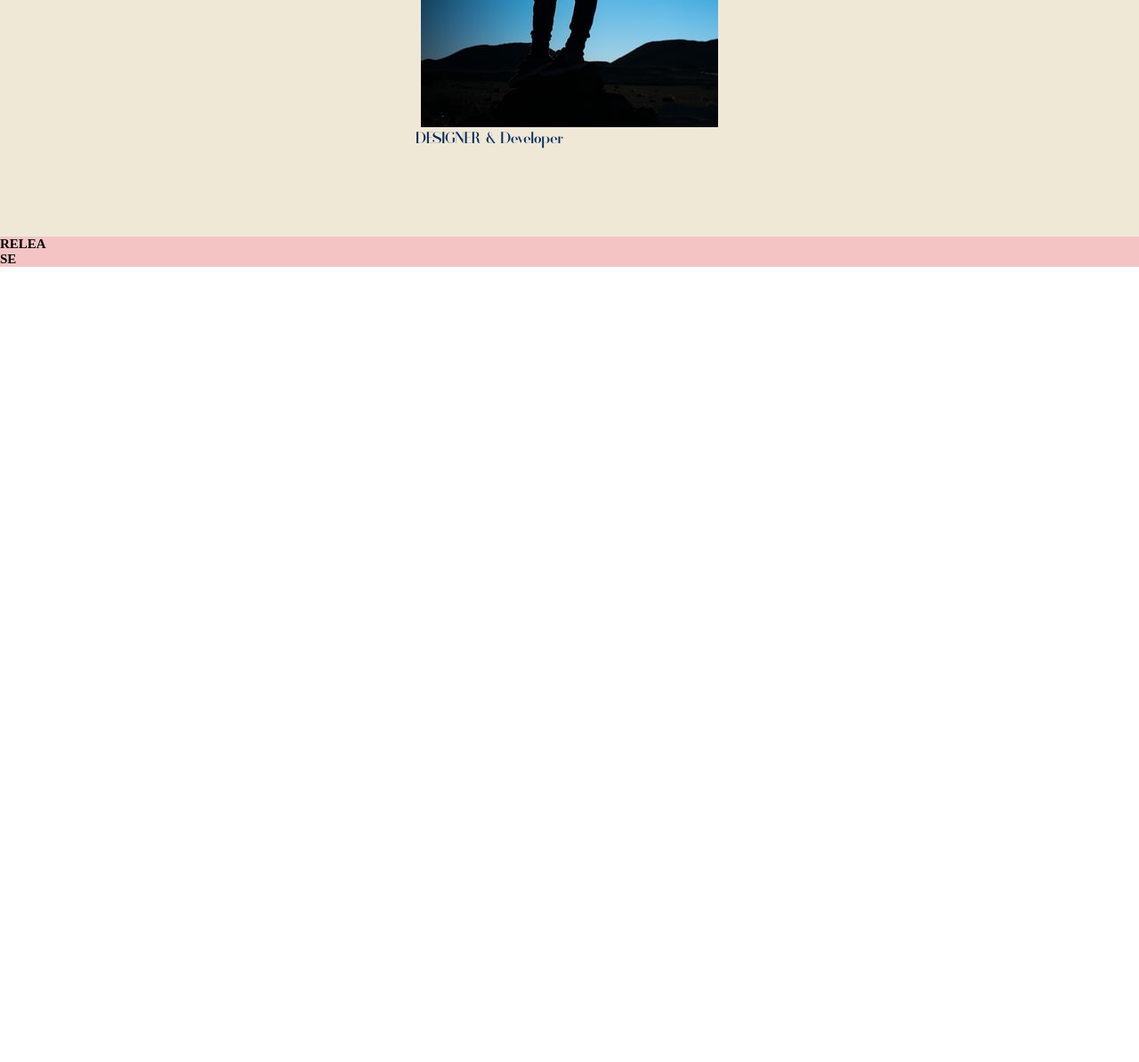
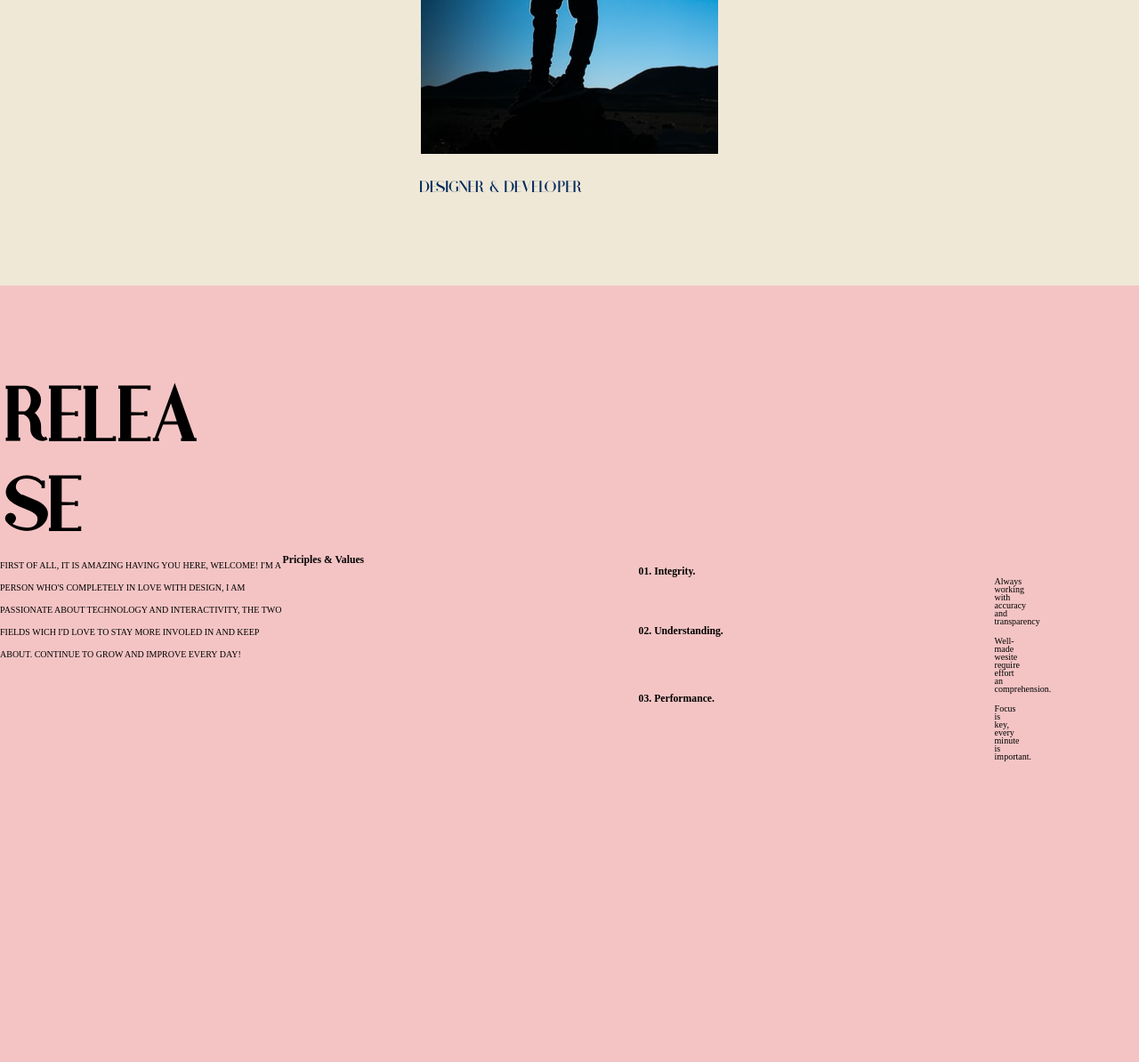
Before and after one commit to Skrawl2K/Folio, a plain HTML site: page index.html in a window 1280 px wide. Shown: the part 586-1780 px from the top of the page at 89% size. Before the commit the page ends 886 px from the top, so only its background shows below. Drawn offline with Linux system fonts and the light colour scheme.

Commit message:
further correction / 15 min before final meeting of the day

```diff
--- a/assets/css/stlye.css
+++ b/assets/css/stlye.css
@@ -6,11 +6,6 @@
 @font-face {
     font-family: Athene;
     src: url("../fonts/Athene.otf");
-}
-
-@font-face {
-    font-family: Befonts;
-    src: url("../fonts/");
 }
 
 html {
@@ -32,47 +27,87 @@ header {
 
 header h1 {
     font-family: Athene;
-    text-decoration-line: underline;
     text-align: center;
     font-size: 8rem;
-
+    border-bottom: 2px solid #042A5A;
+    margin: 0 28%
 }
 
-section {
+header img {
+    margin: 2% 0;
+}
+
+/* header h1 span{
+    border: 2px solid #042A5A;
+} */
+
+header section {
     text-align: center;
     justify-content: center;
 }
 
-section figcaption {
+header section figcaption {
     padding-right: 18rem;
     font-size: 1.5rem;
     color: #042A5A;
     font-family: Athene;
+    padding-left: 2%;
 }
 
-/* figure {
-    /* display: flex;
-    align-content: center;
+
+/* ===================== Main Style ========================== */
+
+
+main section {
+    height: 1607.6px;
+    width: 1280px;
+    background-color: #F4C4C4;
+}
+
+main section h2 {
+    text-align: left;
+    font-size: 7rem;
+    font-family: Athene;
+}
+
+main section h2:nth-of-type(1) {
+    padding-top: 10rem;
+}
+
+main section article {
+    display: flex;
+    justify-content: flex-end;
+}
+
+main section article p {
+    width: 33%;
+    line-height: 2.5rem;
 
 }
 
-figcaption {
-    display: flex;
-} */
-
-/* ===================== Main Style ========================== */
-
-main section:nth-of-type(1) {
-    height: 1607, 6px;
-    background-color: #F4C4C4;
+main section article section {
+    flex-direction: column;
 }
 
-main section:nth-of-type(1) h2 {
-    text-align: left;
+main section article section h3{
+    text-align: ;
 }
 
-main section article {
-    justify-content: flex-end;
+main section article section div h3{
+    padding-left: 40rem;
+
+}
+
+main section article section div p {
+    padding-left: 80rem;
+    line-height: 9px;
+    text-align: right;
+}
+
+main section img {
+    width: 8rem;
+    align-items: flex-end;
+    justify-content: right;
 }
 
 /* ===================== Footer Style ========================== */
--- a/index.html
+++ b/index.html
@@ -15,11 +15,11 @@
     </Section>
     <header>
         <h1>TEMPORARY</h1>
-        <h1>Folio ©</h1>
+        <h1>Folio <span> </span> ©</h1>
         <section>
             <figure>
                 <img src="./assets/img/blue.jpeg" alt="Human figure">
-                <figcaption>DESIGNER & Developer</figcaption>
+                <figcaption><span>DESIGNER</span> & DEVELOPER</figcaption>
             </figure>
         </section>
     </header>
@@ -29,10 +29,29 @@
             <h2>SE</h2>
             <article>
                 <p>
+                    FIRST OF ALL, IT IS AMAZING HAVING YOU HERE, WELCOME! I'M A PERSON WHO'S COMPLETELY IN LOVE WITH
+                    DESIGN, I AM PASSIONATE ABOUT TECHNOLOGY AND INTERACTIVITY, THE TWO FIELDS WICH I'D LOVE TO STAY
+                    MORE INVOLED IN AND KEEP ABOUT. CONTINUE TO GROW AND IMPROVE EVERY DAY!
+                </p>
+                <section>
+                    <h3>Priciples & Values</h3>
+                    <div>
+                        <h3>01. Integrity.</h3>
+                        <p>Always working with accuracy and transparency</p>
+                    </div>
+                    <div>
+                        <h3>02. Understanding.</h3>
+                        <p>Well-made wesite require effort an comprehension.</p>
+                    </div>
+                    <div>
+                        <h3>03. Performance.</h3>
+                        <p>Focus is key, every minute is important.</p>
+                    </div>
+                </section>
+            </article>
+            <img src="./assets/img/letswork.svg" alt="letswork_sign">
+        </section>
 
-                </p>
-            </article>
-        </section>
     </main>
     <footer>
 
```
